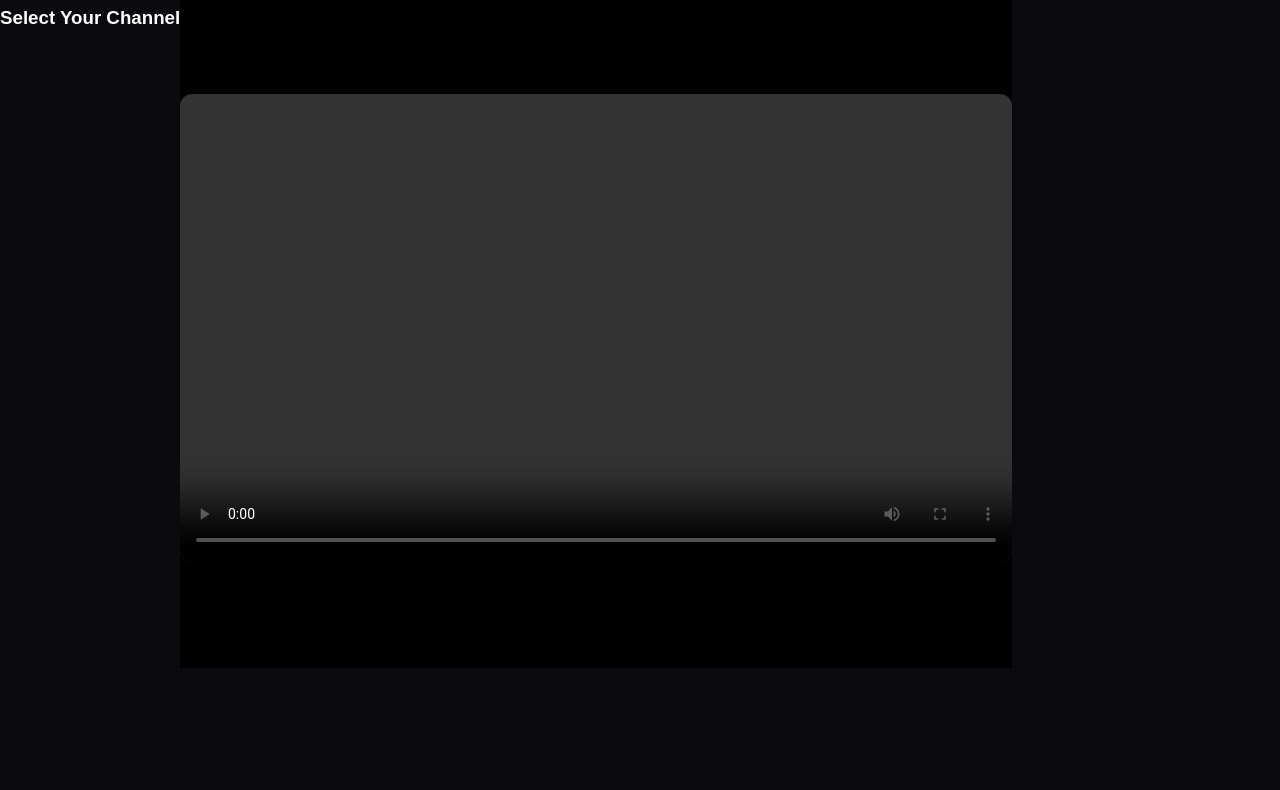
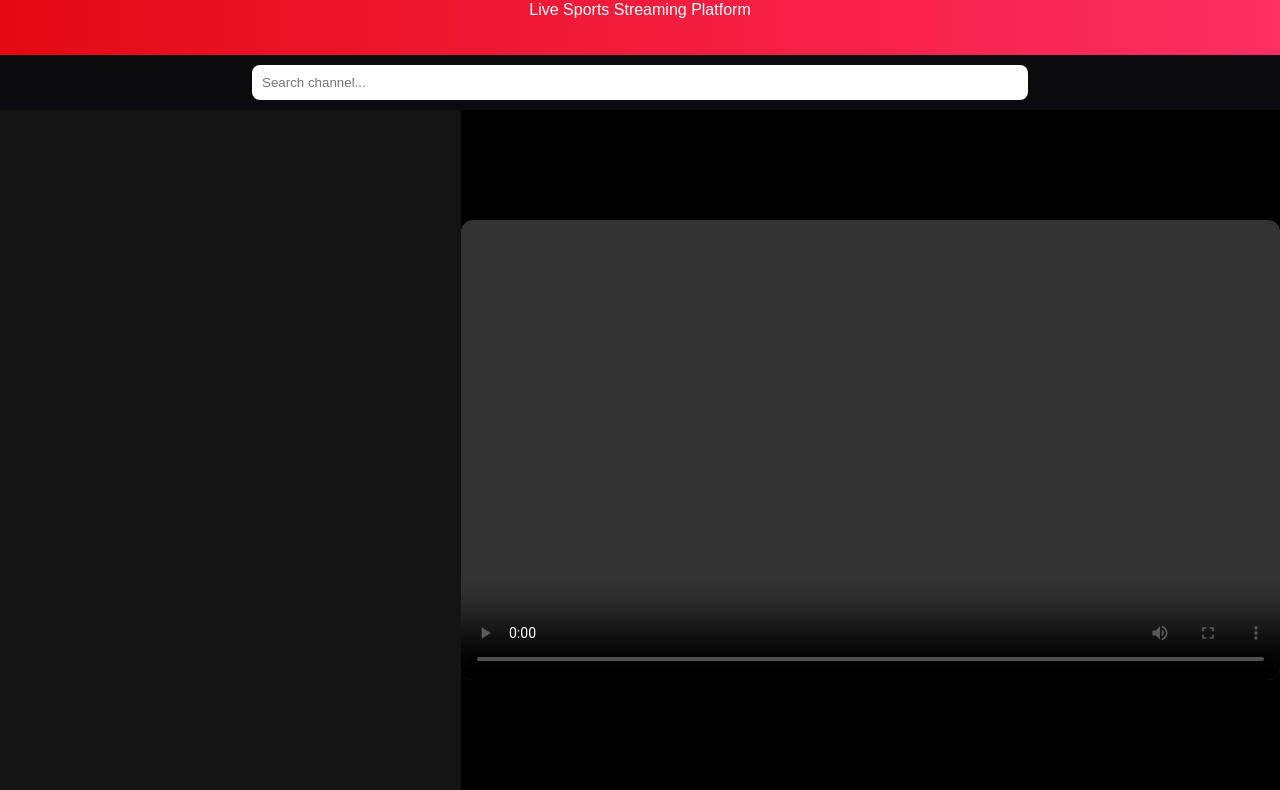
Before and after one commit to bulletbornil-tech/Bornil-World-Cup-Tv, a website: page public/index.html in a window 1280 px wide. Shown: the part 70-860 px from the top of the page. Before the commit the page ends 800 px from the top, so only its background shows below. Drawn offline with nearby package versions, Linux system fonts and the light colour scheme; no server answers.

Commit message:
Update index.html

```diff
--- a/public/index.html
+++ b/public/index.html
@@ -4,25 +4,32 @@
   <title>Bornil World Cup TV</title>
   <link rel="stylesheet" href="style.css">
 </head>
+
 <body>
 
 <div class="header">
-    Bornil World Cup TV
+  <h1>🔥 BORNIL WORLD CUP TV 🔥</h1>
+  <p>Live Sports Streaming Platform</p>
+</div>
+
+<div class="search">
+  <input type="text" placeholder="Search channel..."
+         oninput="searchChannel(this.value)">
 </div>
 
 <div class="container">
 
-    <div class="sidebar">
-      <h3>Select Your Channel</h3>
-      <div id="channelList"></div>
-    </div>
+  <div class="channels"></div>
 
   <div class="player">
-      <video id="videoPlayer" controls autoplay></video>
+    <video id="video" controls></video>
   </div>
 
 </div>
 
+<!-- HLS LIBRARY -->
+<script src="https://cdn.jsdelivr.net/npm/hls.js@latest"></script>
 <script src="app.js"></script>
+
 </body>
 </html>
```
Lines whose indentation alone changed are shown as unchanged.
